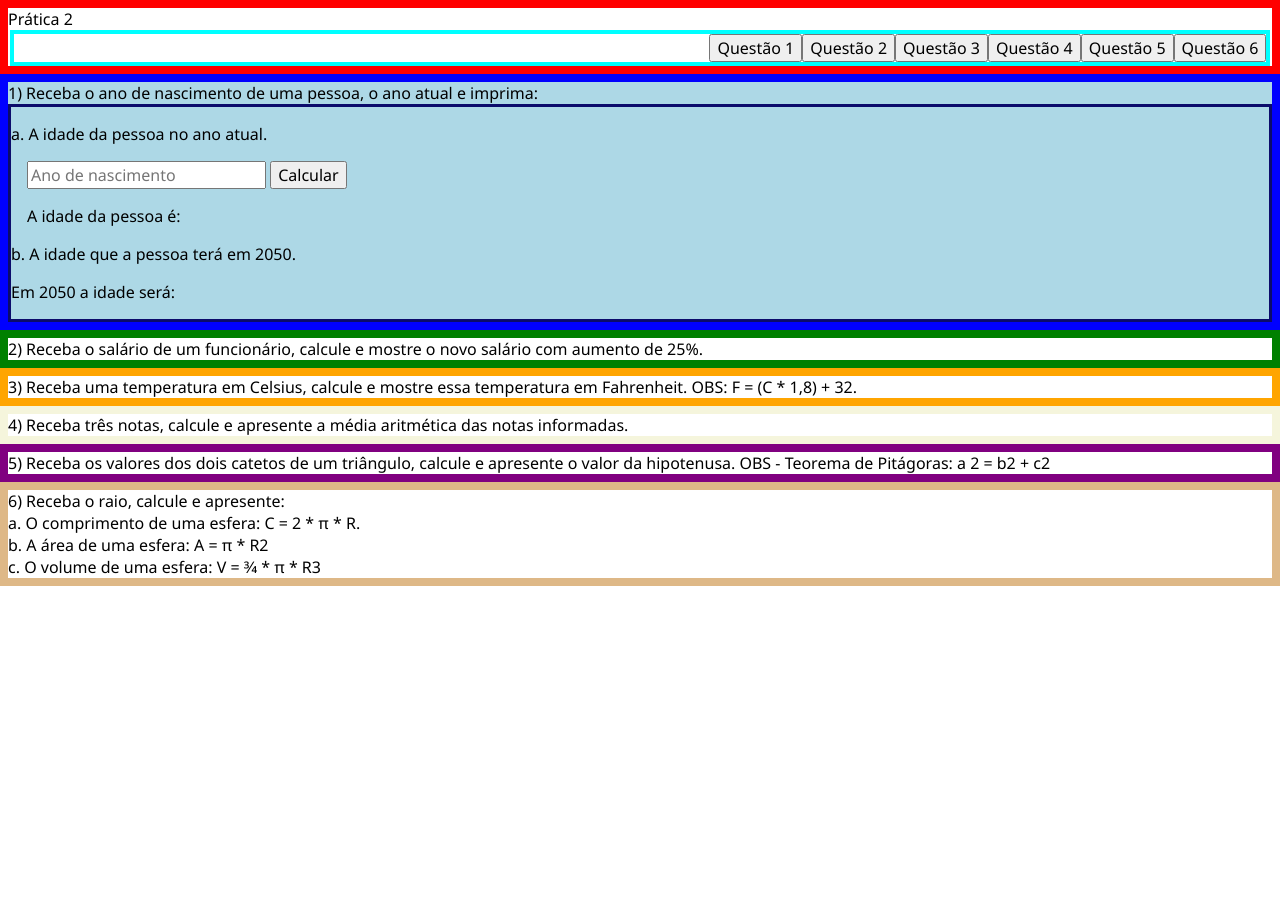
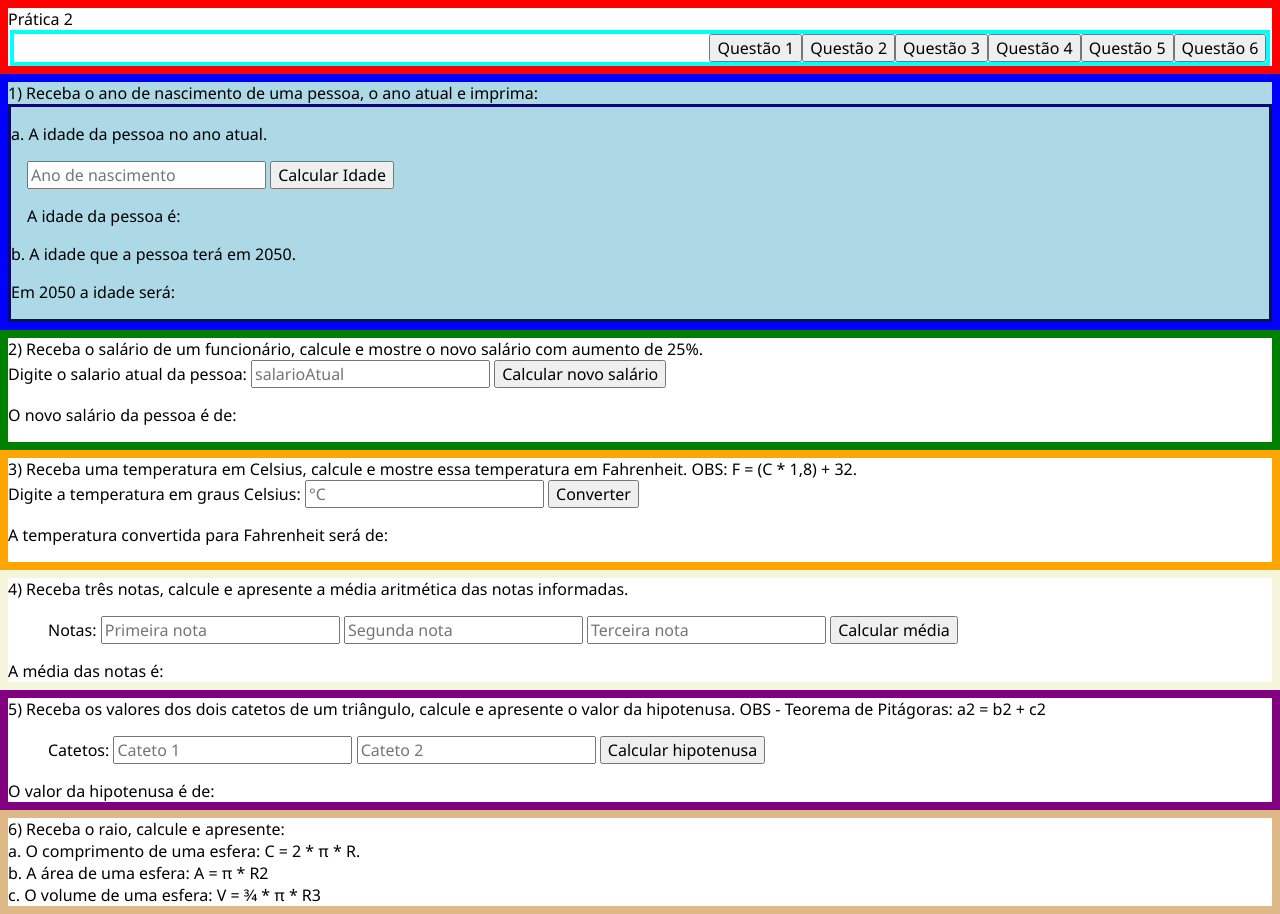
Before and after one commit to Michel-Habib197/listasWesley, a plain HTML site: page lista2/index.html in a window 1280 px wide. Before the commit the page ends 800 px from the top, so only its background shows below. Drawn offline with Linux system fonts and the light colour scheme.

Commit message:
Questoes2e3e4e5

```diff
--- a/lista2/index.html
+++ b/lista2/index.html
@@ -28,7 +28,7 @@
                 <p>a. A idade da pessoa no ano atual.</p>
                 <div class="resolucao_questao1a">
                     <input type="number" id="anoNascimento" placeholder="Ano de nascimento">
-                    <button onclick="calcularIdade()">Calcular</button>
+                    <button onclick="calcularIdade()">Calcular Idade</button>
                     <p><span>A idade da pessoa é: </span><span id="idadeAtual"></span></p>
                 </div>
 
@@ -44,18 +44,48 @@
     <section class="questao2">
         2) Receba o salário de um funcionário, calcule e mostre o novo salário com aumento de
         25%.
+        <div class="resolucao_questao2">
+            <span>Digite o salario atual da pessoa: </span>
+            <input type="number" id="salarioAtual" placeholder="salarioAtual">
+            <button onclick="calcularNovoSalario()">Calcular novo salário</button>
+            <p><span>O novo salário da pessoa é de: </span><span id="novoSalario"></span></p>
+        </div>
     </section>
     <section class="questao3">
         3) Receba uma temperatura em Celsius, calcule e mostre essa temperatura em Fahrenheit.
         OBS: F = (C * 1,8) + 32.
+        <div class="resolucao_questao3">
+            <span>Digite a temperatura em graus Celsius: </span>
+            <input type="number" id="tempCel" placeholder="°C">
+            <button onclick="converterCelsiusFahrenheit()">Converter</button>
+            <p><span>A temperatura convertida para Fahrenheit será de: </span><span id="tempFahr"></span></p>
+        </div>
     </section>
     <section class="questao4">
         4) Receba três notas, calcule e apresente a média aritmética das notas informadas.
+        <div class="resolucao_questao4">
+            <ul>
+                Notas:
+                <span><input type="number" id="nota1" placeholder="Primeira nota"></span>
+                <span><input type="number" id="nota2" placeholder="Segunda nota"></span>
+                <span><input type="number" id="nota3" placeholder="Terceira nota"></span>
+                <button onclick="calcularMediaNotas()">Calcular média</button>
+            </ul>
+            <span>A média das notas é: </span><span id="mediaNotas"></span>
+        </div>
     </section>
     <section class="questao5">
         5) Receba os valores dos dois catetos de um triângulo, calcule e apresente o valor da
-        hipotenusa. OBS - Teorema de Pitágoras: a
-        2 = b2 + c2
+        hipotenusa. OBS - Teorema de Pitágoras: a2 = b2 + c2
+        <div class="resolucao_questao5">
+            <ul>
+                Catetos:
+                <input type="number" id="cateto1" placeholder="Cateto 1">
+                <input type="number" id="cateto2" placeholder="Cateto 2">
+                <button onclick="calcularHipotenusa()">Calcular hipotenusa</button>
+            </ul>
+            <span>O valor da hipotenusa é de: </span><span id="hipotenusa"></span>
+        </div>
     </section>
     <section class="questao6">
         6) Receba o raio, calcule e apresente:
--- a/lista2/js/script.js
+++ b/lista2/js/script.js
@@ -18,3 +18,51 @@ function calcularIdade() {
   document.getElementById("idadeAtual").textContent = idadeAtual + " anos";
   document.getElementById("idade2050").textContent = idadeEm2050 + " anos";
 }
+
+function calcularNovoSalario(){
+  //Calcula o salário atual
+  const salarioAtual = parseFloat(document.getElementById("salarioAtual").value)
+
+  //Pega o novo salário
+  const novoSalario = salarioAtual + salarioAtual*0.25;
+
+  //Mostra o novo salário na tela
+  document.getElementById("novoSalario").textContent = novoSalario.toFixed(2) + "reais"
+}
+
+function converterCelsiusFahrenheit(){
+  //Armazenar a temperatura em graus celsius
+  const tempCel = parseFloat(document.getElementById("tempCel").value)
+
+  //Converter graus celsius para fahrenheit
+  const tempFahr = (tempCel*1.8) + 32
+
+  //Aparecer a temperatura em Fahrenheit na tela
+  document.getElementById("tempFahr").textContent = tempFahr.toFixed(0) + "°F"
+}
+
+function calcularMediaNotas(){
+  //Pegar o valor das notas
+  const nota1 = parseFloat(document.getElementById("nota1").value);
+  const nota2 = parseFloat(document.getElementById("nota2").value);
+  const nota3 = parseFloat(document.getElementById("nota3").value);
+
+  //Calcular media
+  mediaNotas = (nota1 + nota2 + nota3)/3;
+
+  //Mostrar a média das notas na tela
+  document.getElementById("mediaNotas").textContent = mediaNotas.toFixed(1);
+}
+
+function calcularHipotenusa(){
+  //Pegar a medida dos catetos
+  const cateto1 = parseFloat(document.getElementById("cateto1").value);
+  const cateto2 = parseFloat(document.getElementById("cateto2").value);
+
+  //Calcular hipotenusa
+  quadradoHipo = Math.pow(cateto1, 2) + Math.pow(cateto2, 2)
+  hipotenusa = Math.sqrt(quadradoHipo)
+
+  //Mostrar a medida da hipotenusa na tela
+  document.getElementById("hipotenusa").textContent = hipotenusa.toFixed(1)
+}
```
